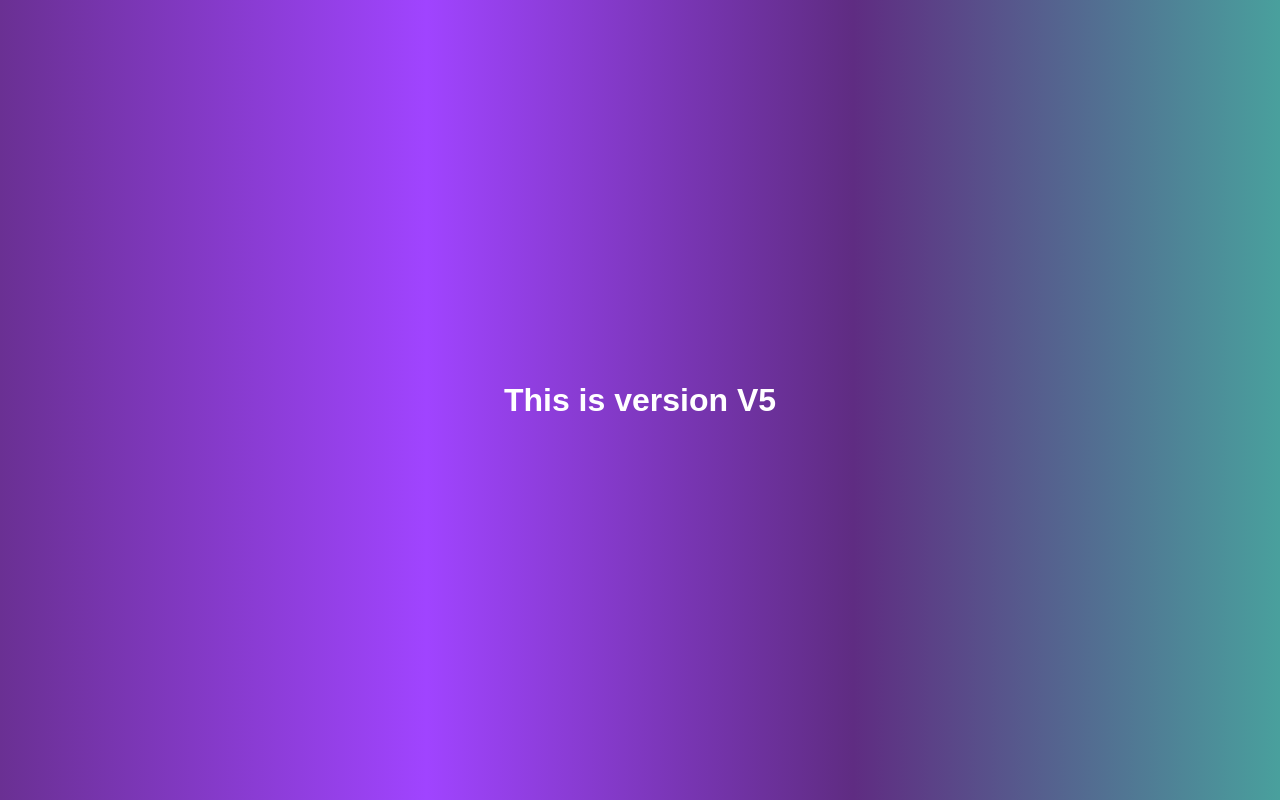
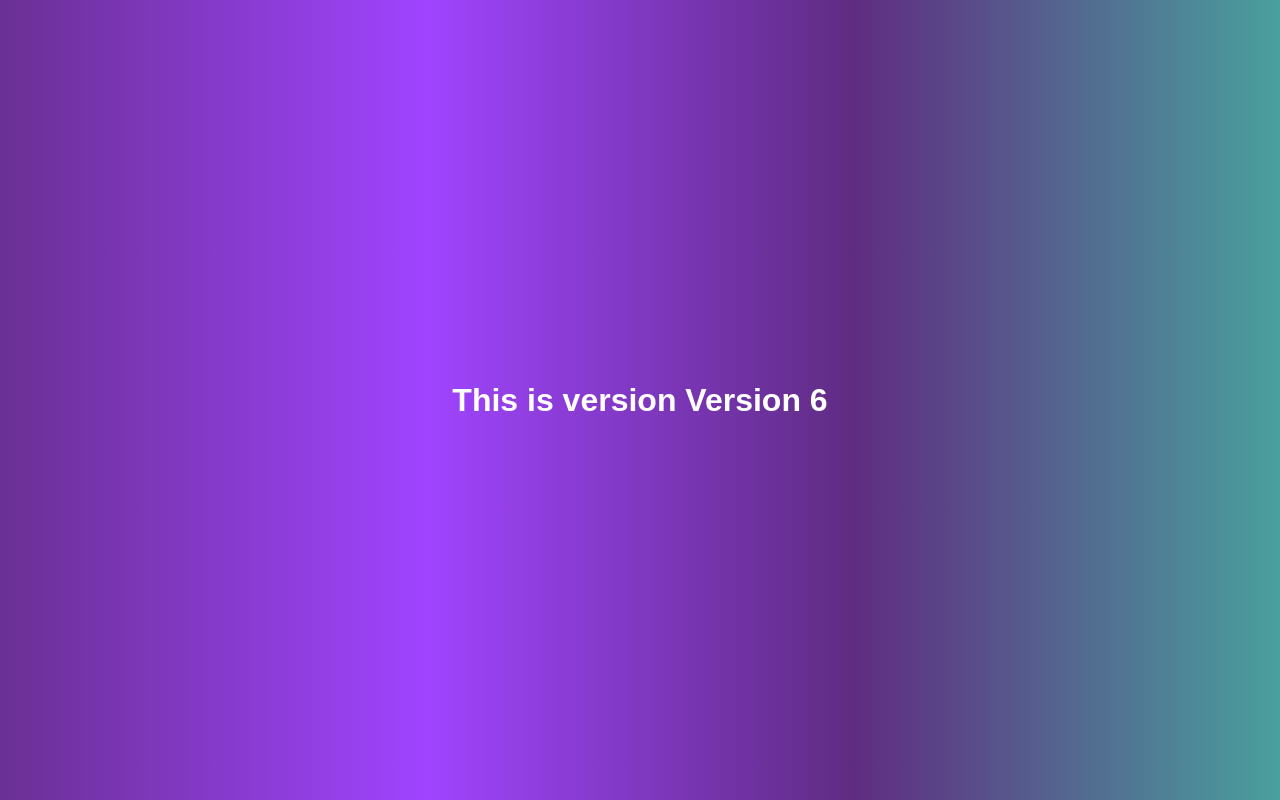
Before and after one commit to harshkarande/myrepo, a plain HTML site: page index.html in a window 1280 px wide. Drawn offline with Linux system fonts and the light colour scheme.

Commit message:
Added Version 6

```diff
--- a/index.html
+++ b/index.html
@@ -7,6 +7,6 @@
     <title>Document</title>
 </head>
 <body>
-      <h1>This is version V5</h1>
+      <h1>This is version Version 6</h1>
 </body>
 </html>
```
